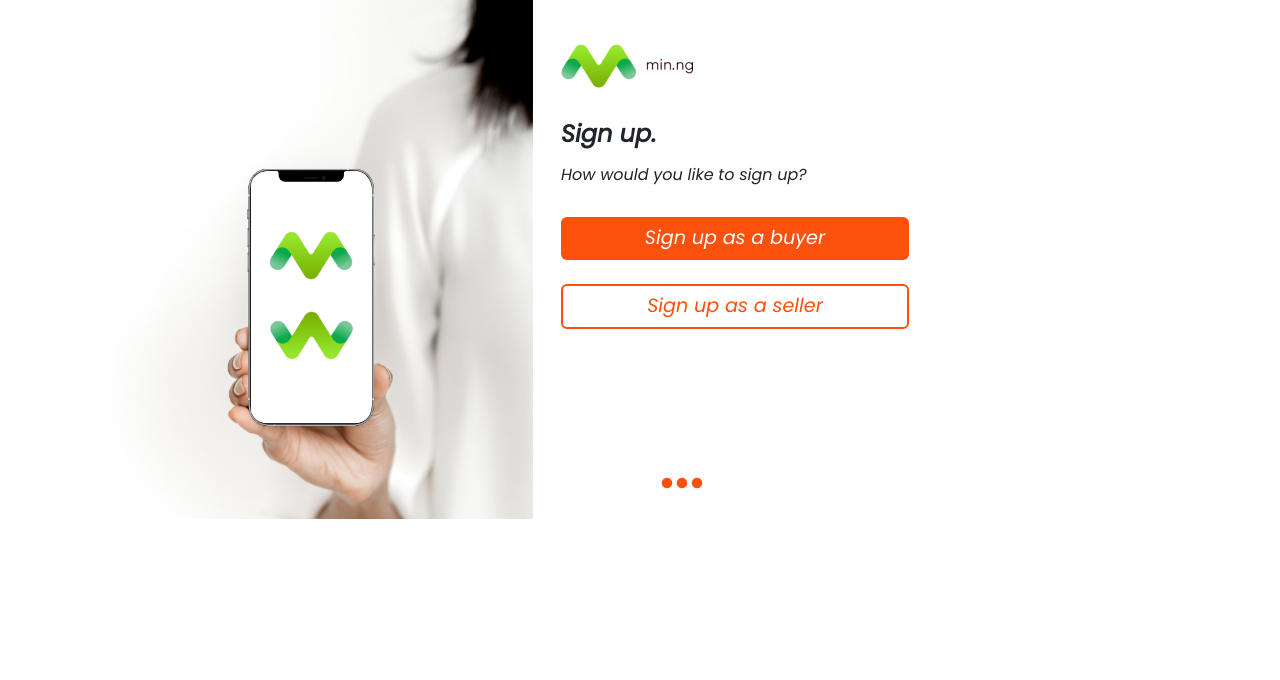
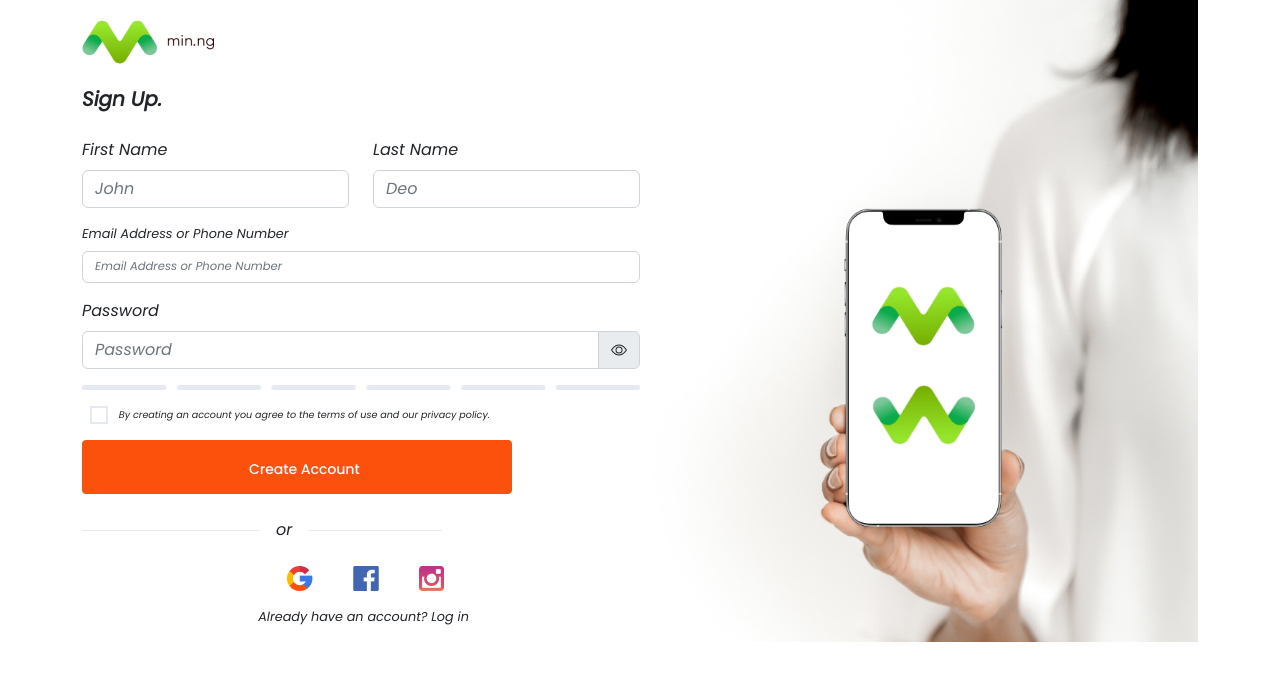
Before and after one commit to esther-onah/Leo-s-Dev, a plain HTML site: page index.html in a window 1280 px wide. Drawn offline with Linux system fonts and the light colour scheme.

Commit message:
Add files via upload

```diff
--- a/index.html
+++ b/index.html
@@ -1,11 +1,11 @@
 <!DOCTYPE html>
 <html lang="en">
-  <head>
-    <meta charset="UTF-8" />
-    <meta http-equiv="X-UA-Compatible" content="IE=edge" />
-    <meta name="viewport" content="width=device-width, initial-scale=1.0" />
-    <title>IT TRAINING</title>
+<head>
+    <meta charset="UTF-8">
+    <meta http-equiv="X-UA-Compatible" content="IE=edge">
+    <meta name="viewport" content="width=device-width, initial-scale=1.0">
     <link rel="stylesheet" href="css/bootstrap.min.css" />
+
     <script src="js/bootstrap.min.js"></script>
     <script
       src="https://kit.fontawesome.com/f0e5fc8c93.js"
@@ -17,56 +17,78 @@
       href="https://fonts.googleapis.com/css2?family=Poppins:ital@1&display=swap"
       rel="stylesheet"
     />
-  </head>
-  <body style="font-family: poppins">
-    <!-- container -->
-    <div class="container" >
-      <div class="row">
-        <!-- left image with column-->
-        <div class=" col-lg-5  col-md-5 col-sm-6 col-xs-12">
-          <img
-            src="image/login-logo.png"
-            alt="imagelogo"
-            class="img-fluid d-none d-sm-block "
+    <link rel="stylesheet" href="https://maxcdn.bootstrapcdn.com/font-awesome/4.4.0/css/font-awesome.min.css">
+    <title>Personal Details</title>
+</head>
+<body style="font-family: poppins;" style="font-size: 1.3rem;">
+          <!-- form divs-->
+          <section>
+            <div class="container">
+              <div class="d-flex">
+                 <!--form div -->
+                 <div>
+                  <img class="pb-3 pt-3" src="image/min.png" alt="">
+                  <p class="lead fw-bold" >Sign Up.</p>
+                  <!-- row div -->
+                  <div class="row">
+                    <div class="col-lg">
+                      <label for="inputlable4" class="form-label pt-2">First Name</label>
+                <input type="text" class="form-control" placeholder="John" aria-label="First Name">
+                    </div>
+                    <div class="col-lg">
+                      <label for="inputlable4" class="form-label pt-2">Last Name</label>
+                <input type="text" class="form-control" placeholder="Deo" aria-label="Last Name">
+                    </div>
+                    <div class="pb-3 pt-3 " style="font-size:0.8rem;">
+                    <label for="inputlable4" class="form-label"> Email Address or Phone Number</label>
+                <input type="text" class="form-control"  style="font-size:11.6px ;"placeholder="Email Address or Phone Number">
+                    </div>
 
-          />
-        </div>
-<!-- second col/right-image -->
-    <div class="col-lg-4 col-md-6 col-sm-6 col-xs-12 px-3 py-3">
+                    <label for="input4label" class="form-label">Password</label>
+                      <div class="input-group">
 
-          <img src="image/min.png" alt="minlogo" class="pt-4 pb-4" /><br/>
+                        <input type="text" class="form-control" placeholder="Password" aria-label="Password" aria-describedby="basic-addon2">
 
-          <h
-            style="
+                        <span class="input-group-text" id="basic-addon2"><svg xmlns="http://www.w3.org/2000/svg" width="16" height="16" fill="currentColor" class="bi bi-eye" viewBox="0 0 16 16">
+                          <path d="M16 8s-3-5.5-8-5.5S0 8 0 8s3 5.5 8 5.5S16 8 16 8zM1.173 8a13.133 13.133 0 0 1 1.66-2.043C4.12 4.668 5.88 3.5 8 3.5c2.12 0 3.879 1.168 5.168 2.457A13.133 13.133 0 0 1 14.828 8c-.058.087-.122.183-.195.288-.335.48-.83 1.12-1.465 1.755C11.879 11.332 10.119 12.5 8 12.5c-2.12 0-3.879-1.168-5.168-2.457A13.134 13.134 0 0 1 1.172 8z"/>
+                          <path d="M8 5.5a2.5 2.5 0 1 0 0 5 2.5 2.5 0 0 0 0-5zM4.5 8a3.5 3.5 0 1 1 7 0 3.5 3.5 0 0 1-7 0z"/>
+                        </svg></span>
 
-              font-size: 1.5rem;
-              font-weight: 900;
-            "
-            ><strong>Sign up.</strong></h
-          >
-          <p style="margin-top: 11px; margin-bottom: 30px; font-size:1rem;">
-            How would you like to sign up?
-          </p>
-          <!-- button div -->
-          <div class="d-grid gap-4">
-            <button type="button"
-              class="btn btn-block"
-              style="background: #fc500d; color: white; font-size: 1.2rem;"
-            >
-              Sign up as a buyer
-            </button>
-            <button type="button"
-              style="color: #fc500d; border: 2px solid #fc500d; font-size: 1.2rem;"
-              class="btn btn-block"
-            >
-              Sign up as a seller
-            </button>
-        </div>
+                      </div>
+                   <img class="pt-3 pb-3" src="image/dash.png" alt="">
+                   <div style="font-size:0.6rem;">
+                    <img class="px-2" src="image/Rectangle 784.png" alt="">
+                        By creating an account you agree to the terms of use and our privacy policy.
+                   </div>
+                      <div class="pt-3 pb-4">
 
-      <footer>
-      <i class="fa-solid fa-ellipsis fa-3x d-none d-sm-block" style="color:#FC500D; padding-top:130px; margin-left:100px;"></i>
-    </footer>
-    </div>
-    </div>
-  </body>
+                      <img class="img-fluid" src="image/button.png" alt="">
+                     </div>
+                     <div class="row">
+                      <div class="d-flex gap-3">
+                      <div class="col-sm-4">
+                     <img class="img-fluid" src="image/Line 23.png" alt=""></div>
+                     or
+                     <div class="col-sm-3">
+                     <img class="img-fluid" src="image/Line 24.png" alt="">
+                     </div>
+                      </div>
+                     </div>
+                     <!-- svg img -->
+                     <div class="text-center">
+                     <div class="pt-4" style="padding-left:8px;">
+                      <img src="image/svgs.png" alt="">
+                     </div>
+                     <p class=" pt-3" style="font-size:  0.8rem; padding-left: 5px;">Already have an account? Log in</p>
+                     </div>
+
+                    </div>
+                    </div>
+
+                <!-- img section -->
+                <img class="img-fluid w-50 d-none d-sm-block" src="image/login-logo.png" alt="">
+              </div>
+            </div>
+          </section>
+</body>
 </html>
```
Also changed, not shown: image/Line 23.png (added), image/Line 24.png (added), image/Rectangle 784.png (added), image/button.png (added), image/dash.png (added), image/svgs.png (added).
